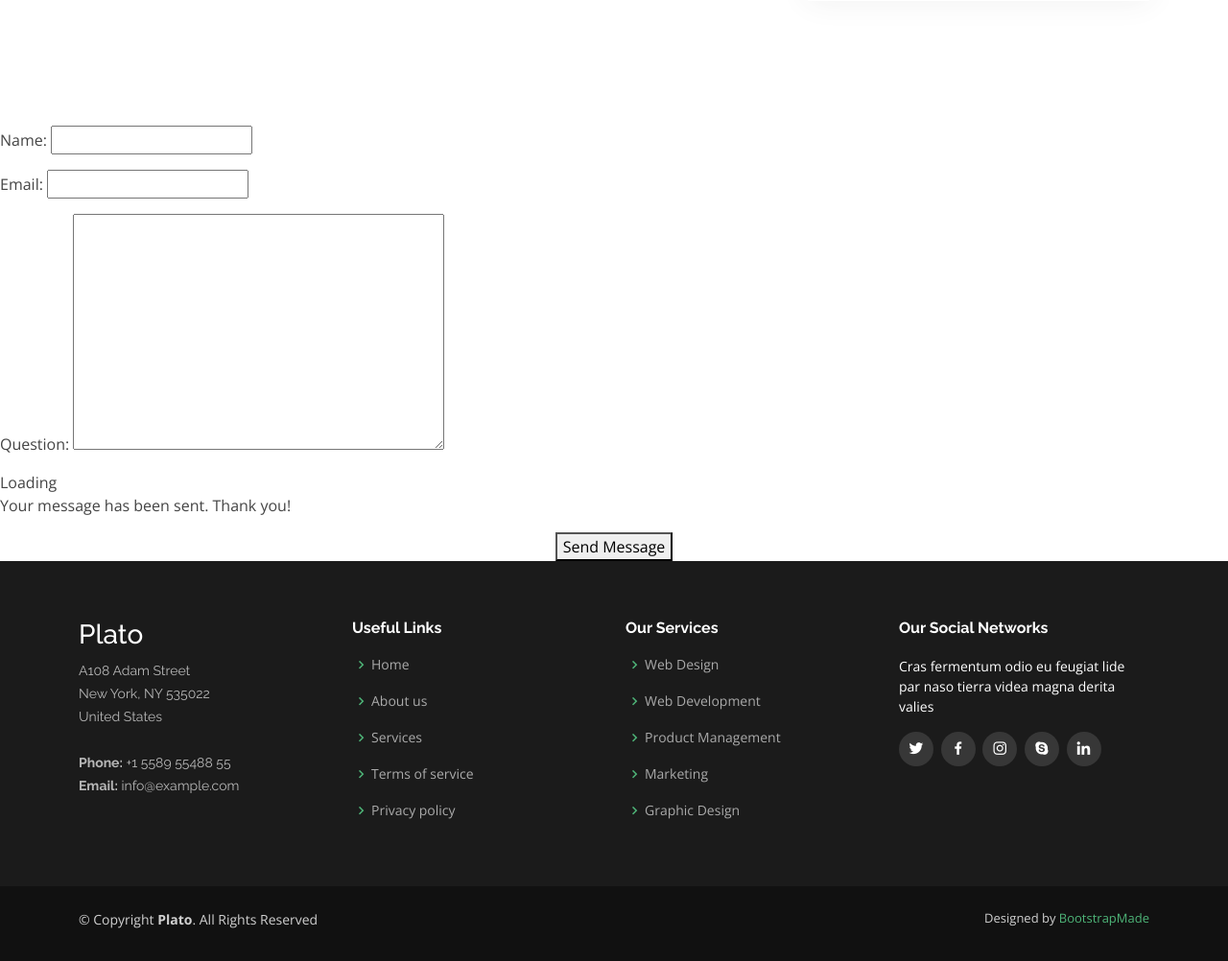
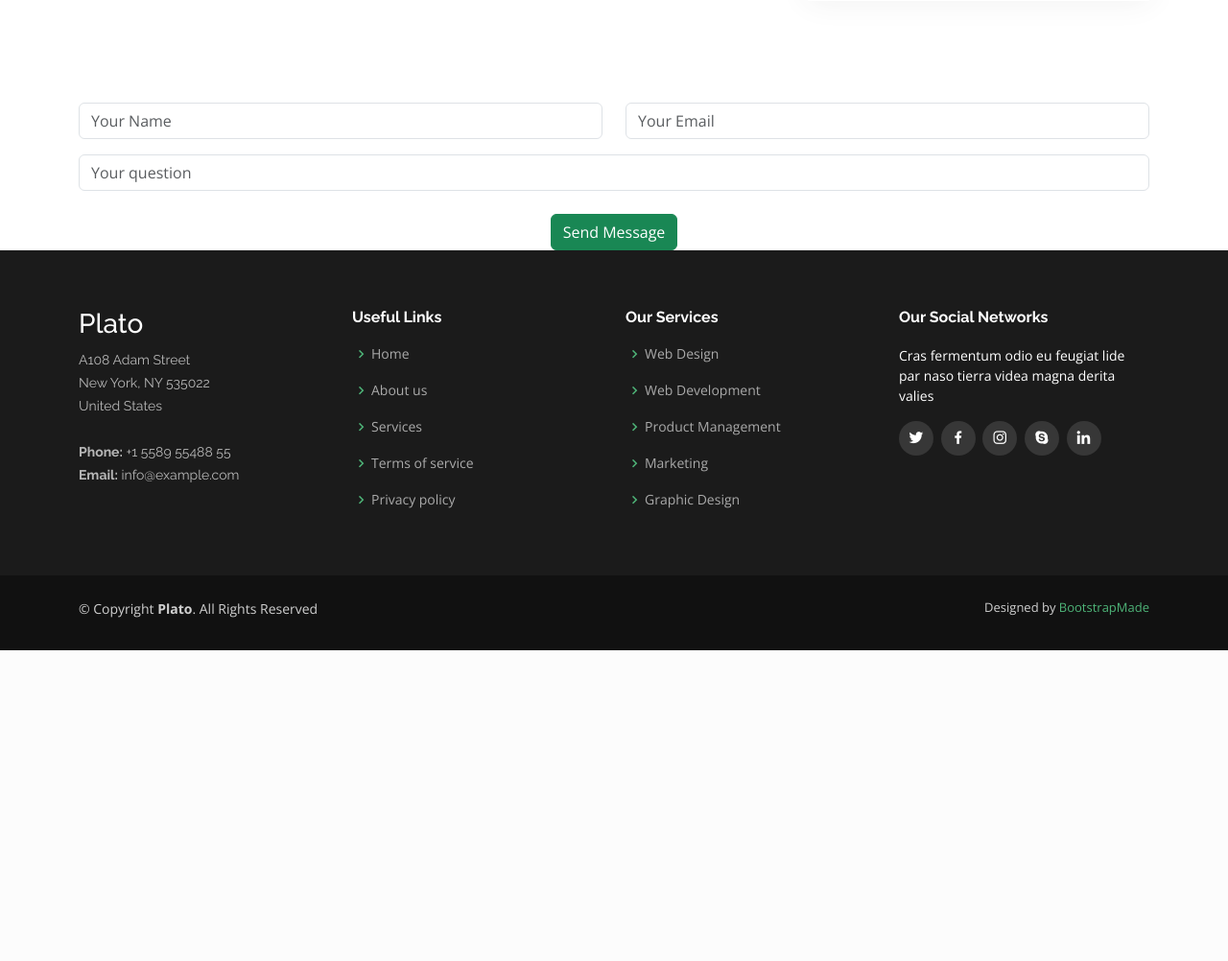
Before and after one commit to vetrof/Agenstvo_, a Django app: template templates/detail.html in a window 1280 px wide. Shown: the part 346-1348 px from the top of the page at 96% size. After the commit the page ends 1024 px from the top, so only its background shows below. Run offline with Django 4.2, Linux system fonts and the light colour scheme; the template is opened without the code that fills it: values that come from a table or form of the project are taken from there, others are empty; some libraries are stand-ins or nearby versions.

Commit message:
butstrap form

```diff
--- a/main/views.py
+++ b/main/views.py
@@ -55,6 +55,7 @@ def detailobjectview(request, pk):
     return render(request, 'detail.html', {'info': info, 'form': form})
 
 
+
 class ManagerDetailView(DetailView):
     template_name = 'manager_info.html'
     model = Manager
--- a/templates/detail.html
+++ b/templates/detail.html
@@ -55,25 +55,39 @@
     </main><!-- End #main -->
 
 
+    <!-- Form Zayavka -->
+      <div class="container">
+          <form action="" method="post">
+                {% csrf_token %}
+             <div class="row">
 
+                 <!-- name field -->
+                  <div class="col-md-6 form-group">
+                      <input type="text" name="name" class="form-control"  placeholder="Your Name" required>
+                  </div>
 
-  <form action="" method="post" role="form" class="php-email-form mt-4" data-aos="fade-up" data-aos-delay="400">
-  {% csrf_token %}
-  {{ form.as_p }}
+                 <!-- email field -->
+                  <div class="col-md-6 form-group mt-3 mt-md-0">
+                      <input type="email" class="form-control" name="email"  placeholder="Your Email" required>
+                  </div>
+             </div>
 
-{#    <input  name="manager_id" value="{{ info.person.id }}">#}
-    <input type="hidden" name="manager_id" value="{{ info.person.id }}">
+              <!-- question field -->
+             <div class="form-group mt-3">
+                <input type="question" class="form-control" name="question"  placeholder="Your question" required>
+             </div>
 
-  <div class="my-3">
-    <div class="loading">Loading</div>
-    <div class="error-message"></div>
-    <div class="sent-message">Your message has been sent. Thank you!</div>
-  </div>
-  <div class="text-center"><button type="submit">Send Message</button></div>
-</form>
+              <!-- Hidden field for manager ID-->
+             <input type="hidden" class="form-control" name="manager_id"  placeholder="manager_id" required value="{{ info.person.id }}">
+              <br>
 
+              <!-- Button -->
+              <div class="text-center"><button type="submit" class="btn btn-success" >Send Message</button></div>
 
-
-
-
+          </form>
+      </div>
+        <!-- END Form Zayavka --
+<br>
+<br>
+<br>
 {% endblock %}
--- a/templates/zayavka.html
+++ b/templates/zayavka.html
@@ -40,8 +40,6 @@
                 {% csrf_token %}
               <div class="row">
 
-
-
               <div class="col-md-6 form-group">
                 <input type="text" name="name" class="form-control" id="name" placeholder="Your Name" required>
               </div>
--- a/zayavki/forms.py
+++ b/zayavki/forms.py
@@ -7,5 +7,4 @@ class ZayavkaForm(forms.ModelForm):
     class Meta:
         model = Zayavka
         fields = ['name', 'email', 'question', 'manager_id']
-
     manager_id = forms.IntegerField(widget=forms.HiddenInput())
```
